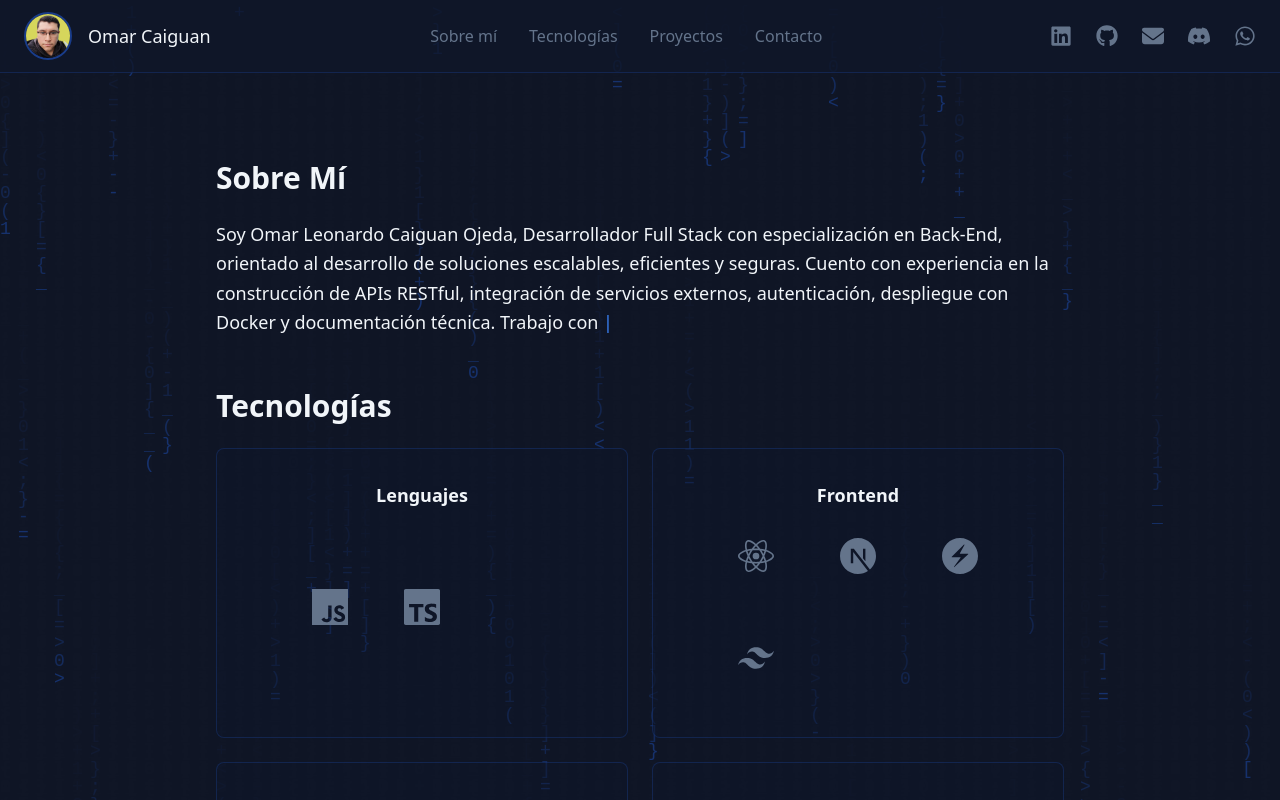
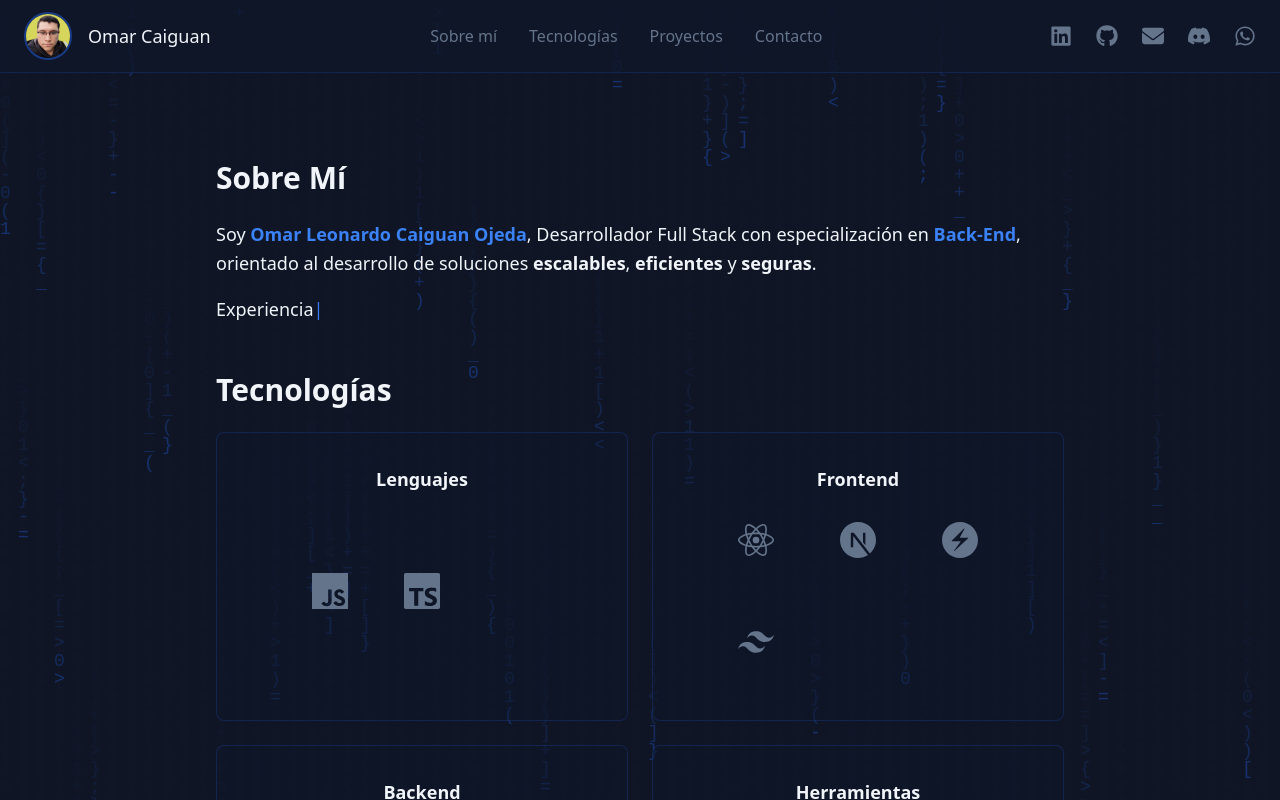
Before and after one commit to omar-caiguan-ojeda/omar-caiguan-portfolio, a React (Vite) app: page /about in a window 1280 px wide. Shown: the top 800 px of the page. Built offline with nearby package versions, Linux system fonts and the light colour scheme.

Commit message:
Sobre mi

```diff
--- a/src/pages/About.tsx
+++ b/src/pages/About.tsx
@@ -59,6 +59,49 @@ const TechCategory = ({ title, icons }: { title: string; icons: { Icon: React.El
     </div>
   </div>
 );
+
+// Componente para efecto máquina de escribir línea por línea (párrafos en bloque)
+const TypewriterBlock = ({ paragraphs, onFinish }: { paragraphs: { text: string }[], onFinish?: () => void }) => {
+  const [typed, setTyped] = useState<string[]>(paragraphs.map(() => ""));
+  const [currentLine, setCurrentLine] = useState(0);
+  useEffect(() => {
+    let i = 0;
+    let timeout: ReturnType<typeof setTimeout>;
+    const typeLine = (lineIdx: number) => {
+      if (lineIdx >= paragraphs.length) {
+        if (onFinish) onFinish();
+        return;
+      }
+      const line = paragraphs[lineIdx].text;
+      const typeChar = () => {
+        if (i <= line.length) {
+          setTyped(prev => prev.map((t, idx) => idx === lineIdx ? line.slice(0, i) : t));
+          i++;
+          timeout = setTimeout(typeChar, 16);
+        } else {
+          setCurrentLine(l => l + 1);
+        }
+      };
+      typeChar();
+    };
+    if (currentLine < paragraphs.length) {
+      i = typed[currentLine]?.length || 0;
+      typeLine(currentLine);
+    }
+    return () => clearTimeout(timeout);
+    // eslint-disable-next-line
+  }, [currentLine]);
+  return (
+    <div>
+      {paragraphs.map((p, idx) => (
+        <p key={idx} className={`mb-4 text-lg leading-relaxed text-textLight${idx === paragraphs.length - 1 ? ' mb-2' : ''}`}>
+          <span dangerouslySetInnerHTML={{ __html: typed[idx] }} />
+          {currentLine === idx && <span className="text-accent animate-pulse">|</span>}
+        </p>
+      ))}
+    </div>
+  );
+};
 
 const About = () => {
   const navigate = useNavigate();
@@ -154,6 +197,9 @@ const About = () => {
   // Estado para la animación de salida
   const [diluteAll, setDiluteAll] = useState(false);
 
+  // Estado para mostrar habilidades
+  const [showSkills, setShowSkills] = useState(false);
+
   // Efecto de diluir todo el contenido antes de navegar al Home
   const handleDiluteAll = () => {
     if (diluteAll) return;
@@ -198,24 +244,6 @@ const About = () => {
     );
   };
 
-  // Animación de texto tipo "máquina de escribir" para la descripción
-  const fullDescription = "Soy Omar Leonardo Caiguan Ojeda, Desarrollador Full Stack con especialización en Back-End, orientado al desarrollo de soluciones escalables, eficientes y seguras. Cuento con experiencia en la construcción de APIs RESTful, integración de servicios externos, autenticación, despliegue con Docker y documentación técnica. Trabajo con tecnologías como TypeScript, NestJS, PostgreSQL y herramientas modernas del ecosistema JavaScript.\n\nHe desarrollado plataformas completas, desde e-commerce hasta sistemas de gestión, aplicando buenas prácticas de código limpio y principios de arquitectura sólida. Complemento mi perfil técnico con habilidades blandas adquiridas durante mi experiencia laboral en entornos de alta exigencia, como la comunicación efectiva, el trabajo en equipo y la resolución de problemas bajo presión.\n\nBusco integrarme a equipos dinámicos, donde pueda seguir aprendiendo, aportar valor y crecer profesionalmente, siempre con actitud proactiva y compromiso por la mejora continua.";
-  const [typedDesc, setTypedDesc] = useState("");
-  useEffect(() => {
-    let i = 0;
-    let timeout: ReturnType<typeof setTimeout>;
-    function type() {
-      if (i <= fullDescription.length) {
-        setTypedDesc(fullDescription.slice(0, i));
-        i++;
-        timeout = setTimeout(type, 18);
-      }
-    }
-    type();
-    return () => clearTimeout(timeout);
-    // eslint-disable-next-line
-  }, []);
-
   return (
     <div className="min-h-screen bg-darkBg flex flex-col relative overflow-hidden">
       <CodeBackgroundAbout />
@@ -245,16 +273,53 @@ const About = () => {
           >
             Sobre Mí
           </motion.h2>
-          <motion.p
-            className="mt-4 text-lg leading-relaxed text-textLight min-h-[120px]"
-            initial={{ opacity: 0, x: -30 }}
-            whileInView={{ opacity: 1, x: 0 }}
-            transition={{ duration: 0.8, delay: 0.2 }}
-            viewport={{ once: true }}
-          >
-            {typedDesc}
-            <span className="text-accent animate-pulse">|</span>
-          </motion.p>
+
+          {/* Máquina de escribir línea por línea */}
+          <TypewriterBlock
+            paragraphs={[
+              {
+                text: "Soy <span class='text-accent font-semibold'>Omar Leonardo Caiguan Ojeda</span>, Desarrollador Full Stack con especialización en <span class='font-semibold text-accent'>Back-End</span>, orientado al desarrollo de soluciones <span class='font-semibold'>escalables</span>, <span class='font-semibold'>eficientes</span> y <span class='font-semibold'>seguras</span>."
+              },
+              {
+                text: "Experiencia en construcción de <span class='font-semibold text-accent'>APIs RESTful</span>, integración de servicios externos, autenticación, despliegue con <span class='font-semibold text-accent'>Docker</span> y documentación técnica. Trabajo con tecnologías como <span class='font-semibold text-accent'>TypeScript</span>, <span class='font-semibold text-accent'>NestJS</span>, <span class='font-semibold text-accent'>PostgreSQL</span> y herramientas modernas del ecosistema JavaScript."
+              },
+              {
+                text: "He desarrollado plataformas completas, desde <span class='font-semibold text-accent'>e-commerce</span> hasta sistemas de gestión, aplicando buenas prácticas de <span class='font-semibold'>código limpio</span> y principios de <span class='font-semibold'>arquitectura sólida</span>."
+              },
+              {
+                text: "Complemento mi perfil técnico con <span class='font-semibold'>habilidades blandas</span> como comunicación efectiva, trabajo en equipo y resolución de problemas bajo presión."
+              },
+              {
+                text: "Busco integrarme a equipos <span class='font-semibold'>dinámicos</span> donde pueda seguir aprendiendo, aportar valor y crecer profesionalmente, siempre con actitud proactiva y compromiso por la mejora continua."
+              }
+            ]}
+            onFinish={() => setShowSkills(true)}
+          />
+
+          {showSkills && (
+            <motion.div
+              className="flex flex-wrap gap-2 mt-4"
+              initial="hidden"
+              animate="visible"
+              variants={{
+                hidden: {},
+                visible: { transition: { staggerChildren: 0.15 } }
+              }}
+            >
+              {["TypeScript", "NestJS", "Docker", "PostgreSQL", "APIs RESTful", "Comunicación", "Trabajo en equipo"].map(skill => (
+                <motion.span
+                  key={skill}
+                  className="bg-accent/10 text-accent px-3 py-1 rounded-full text-sm font-semibold shadow-sm"
+                  variants={{
+                    hidden: { opacity: 0, y: 18 },
+                    visible: { opacity: 1, y: 0 }
+                  }}
+                >
+                  {skill}
+                </motion.span>
+              ))}
+            </motion.div>
+          )}
         </section>
 
         <section id="tech-section" className="mb-12">
```
